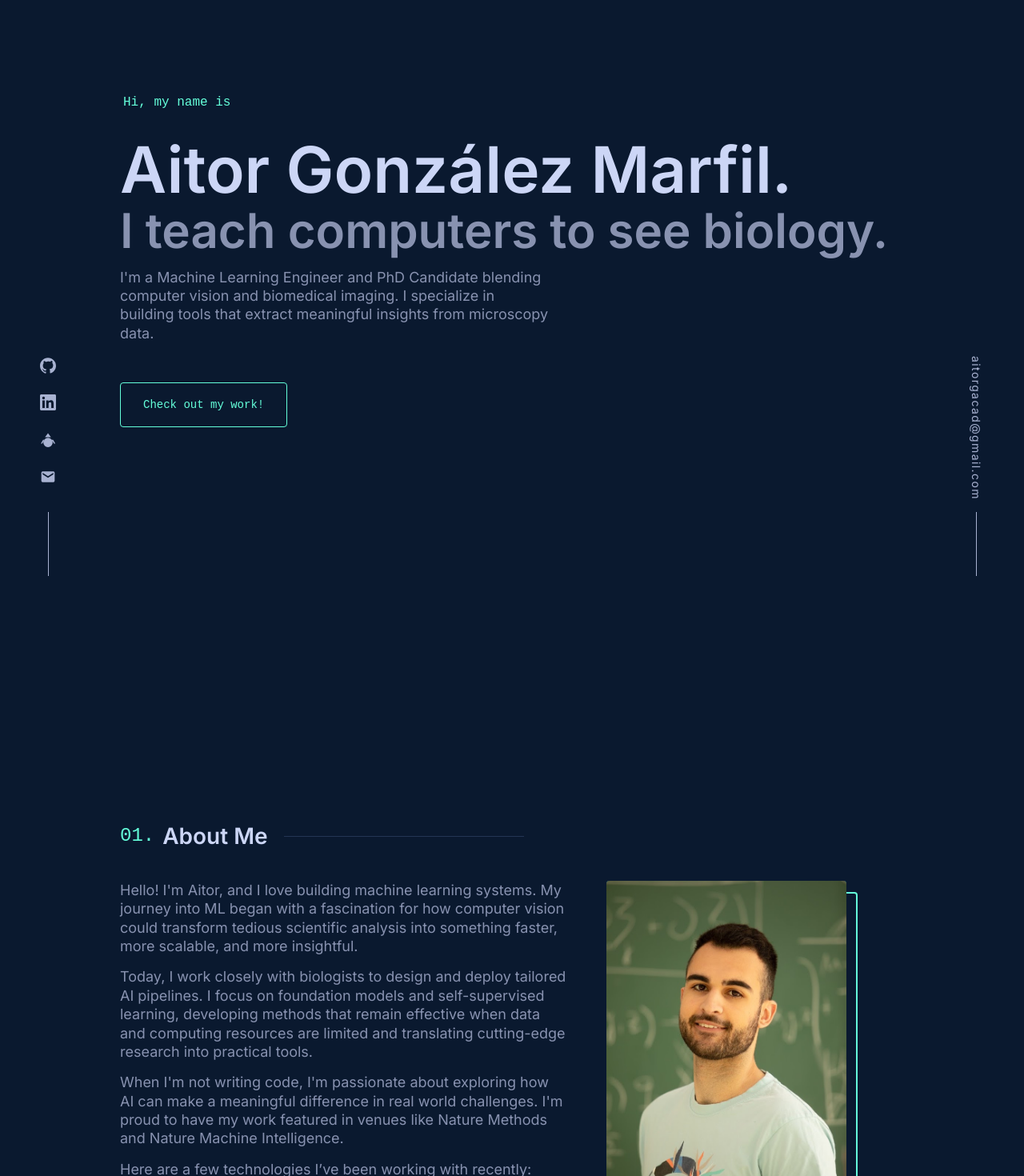
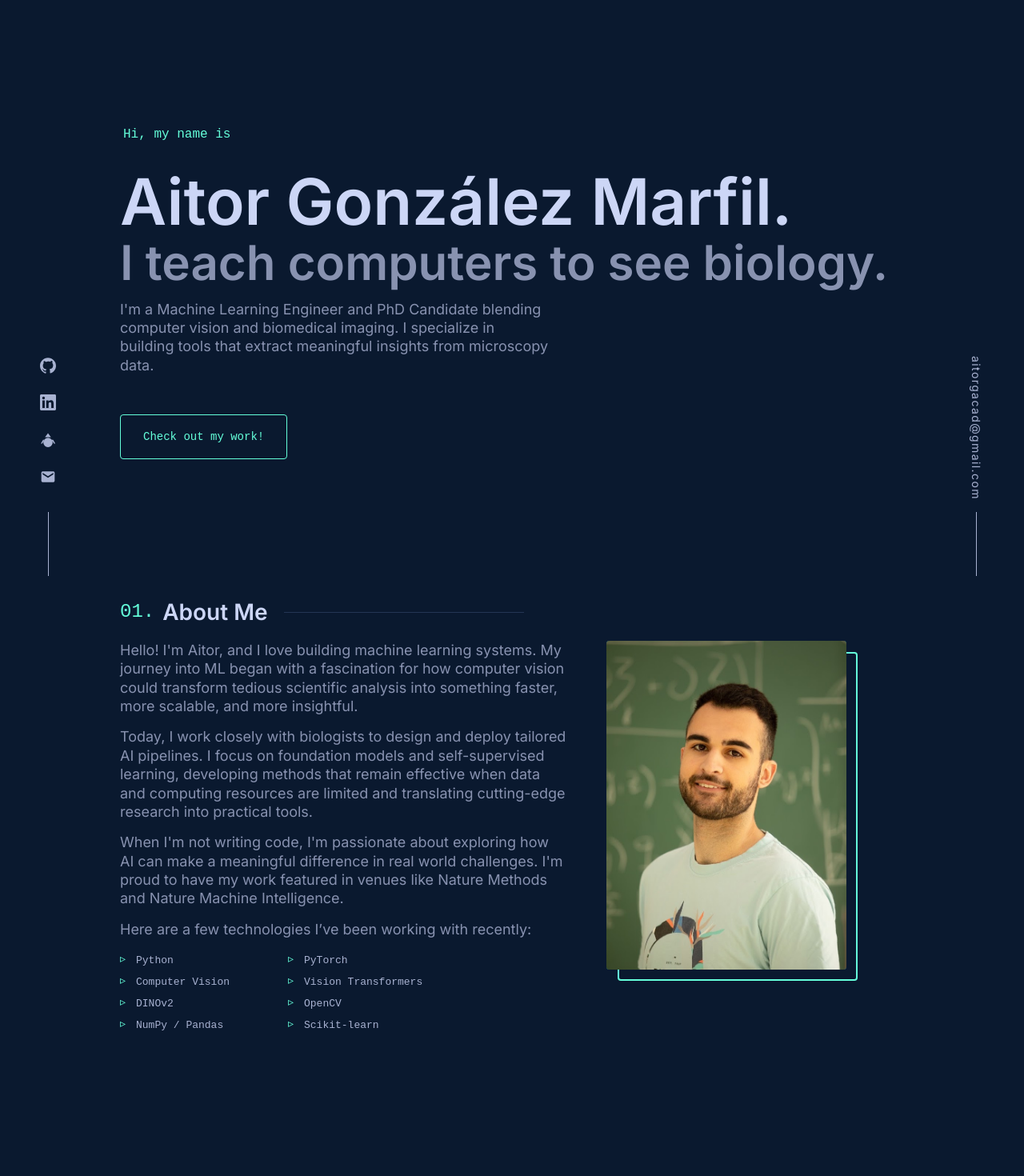
Before and after one commit to AAitorG/AAitorG.github.io, a React (Vite) app: page / in a window 1280 px wide. Shown: the part 80-1550 px from the top of the page at 80% size. Built offline with nearby package versions, Linux system fonts and the light colour scheme; the HTML template or start-up script is replaced by a standard one.

Commit message:
style fix, paddings

```diff
--- a/src/index.css
+++ b/src/index.css
@@ -85,7 +85,7 @@ main {
 
 section {
   margin: 0 auto;
-  padding: 100px 0;
+  padding: 130px 0;
   max-width: 1000px;
 }
 
@@ -115,7 +115,7 @@ h6 {
   display: flex;
   align-items: center;
   position: relative;
-  margin: 10px 0 40px;
+  margin: 10px 0 20px;
   width: 100%;
   font-size: clamp(22px, 4vw, var(--fz-heading));
   white-space: nowrap;
@@ -390,9 +390,9 @@ p:last-of-type {
   display: flex;
   flex-direction: column;
   align-items: flex-start;
-  min-height: 100vh;
-  height: 100vh;
-  padding: 0;
+  min-height: calc(100vh - 180px);
+  height: auto;
+  padding: 40px 0 0;
 }
 
 .hero h1 {
@@ -420,6 +420,10 @@ p:last-of-type {
 }
 
 /* ---- About ---- */
+#about {
+  padding-top: 0;
+}
+
 .about .inner {
   display: grid;
   grid-template-columns: 3fr 2fr;
@@ -811,7 +815,8 @@ p:last-of-type {
 .contact {
   max-width: 600px;
   margin: 0 auto 0;
-  padding-bottom: 60px;
+  padding-top: 110px;
+  padding-bottom: 85px;
   text-align: center;
 }
 
@@ -908,10 +913,10 @@ p:last-of-type {
     padding: 150px 50px;
   }
   section {
-    padding: 70px 0;
+    padding: 90px 0;
   }
   .contact {
-    padding-bottom: 60px;
+    padding: 110px 0 90px;
   }
   .nav {
     padding: 0 25px;
@@ -1017,7 +1022,7 @@ p:last-of-type {
     padding: 125px 25px;
   }
   section {
-    padding: 60px 0;
+    padding: 80px 0;
   }
   .numbered-heading:after {
     margin-left: 10px;
```
